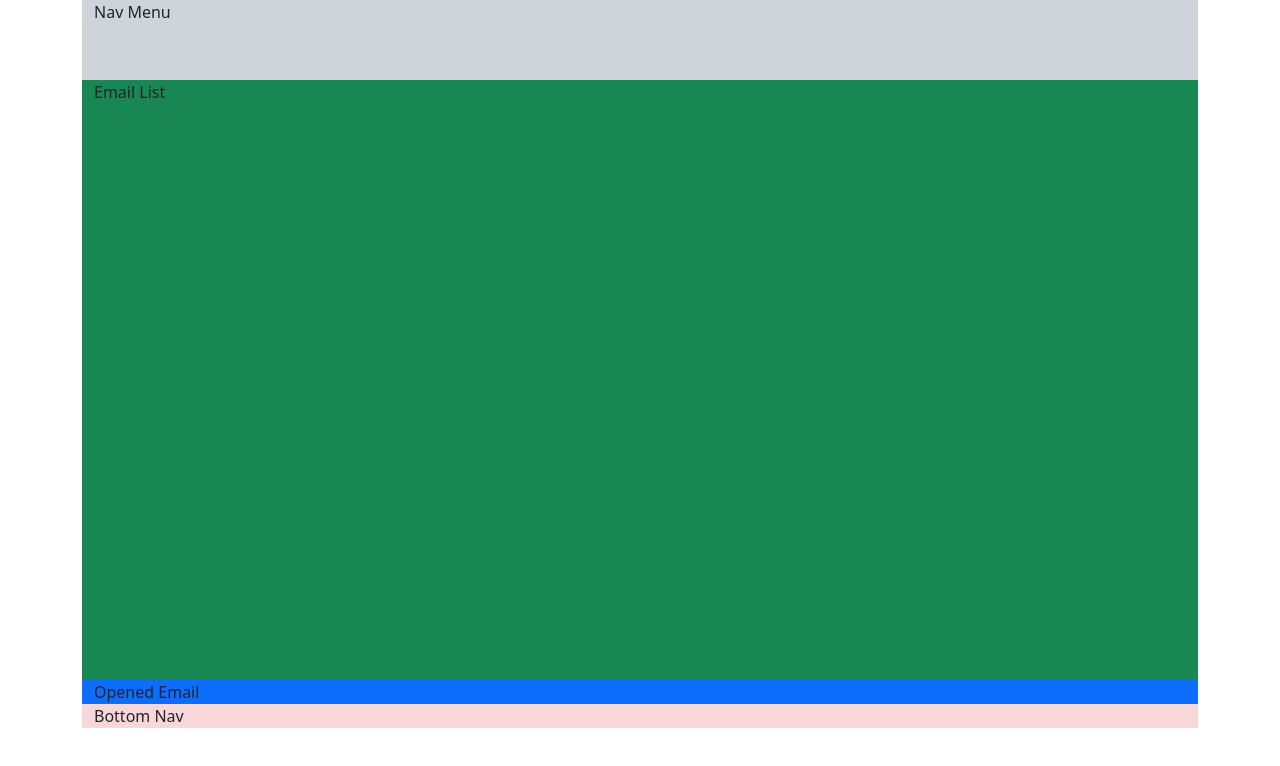
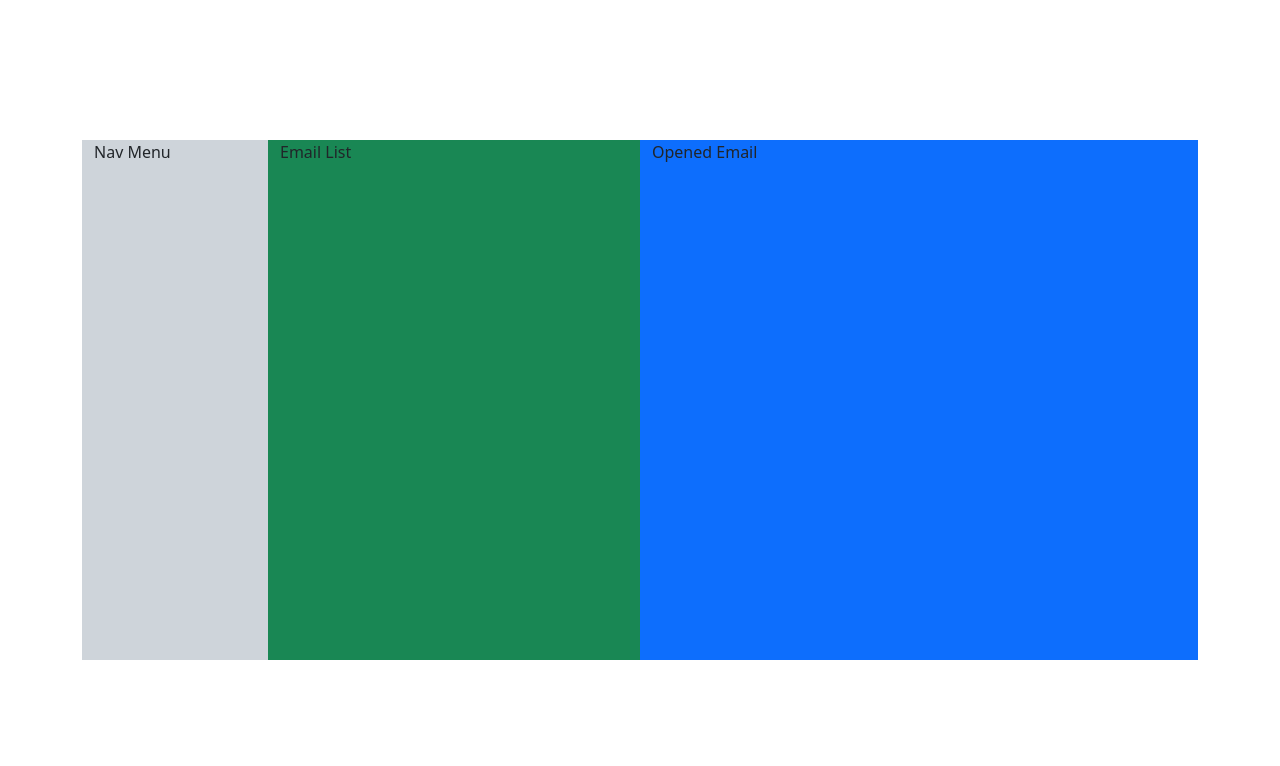
Before and after one commit to marcopowell/bootstrap-email-powell, a plain HTML site: page index.html in a window 1280 px wide. Drawn offline with nearby package versions, Linux system fonts and the light colour scheme.

Commit message:
Constructed site structure only by using containers. Works at every desired breakpoint

```diff
--- a/index.html
+++ b/index.html
@@ -7,7 +7,7 @@
     <link rel="stylesheet" href="styles.css">
     <title>Bootstarp Grid Email</title>
 </head>
-<body class="d-flex flex-column justify-content-center">
+<body class="d-flex flex-column align-items-center justify-content-center" style="height: 100vh;">
     <div class="container">
 
     <!----------------------- Email UI container ------------------------->
@@ -17,19 +17,19 @@
 
                 <!----------------------- Main Nav Section  ------------------------->
 
-                <div class="col-12 bg-dark-subtle main-nav">
+                <div class="col-12 col-xl-2 bg-dark-subtle main-nav">
                     Nav Menu
                 </div>
 
                 <!----------------------- Email List Section  ------------------------->
 
-                <div class="col-12 bg-success email-list">
+                <div class="col-12 col-md-5 col-xl-4 bg-success email-list" style="height: 65vh;">
                     Email List
                 </div>
 
                 <!----------------------- Opened Email Section  ------------------------->
 
-                <div class="col bg-primary opened-email">
+                <div class="col col-md-7 col-xl-6 bg-primary opened-email" style="height: 65vh;">
                     Opened Email
                 </div>
 
@@ -42,5 +42,11 @@
             </div>
         </div>
     </div>
+
+        <!----------------- Bootstrap ---------------->
+        <script src="https://cdn.jsdelivr.net/npm/bootstrap@5.3.2/dist/js/bootstrap.bundle.min.js" integrity="sha384-C6RzsynM9kWDrMNeT87bh95OGNyZPhcTNXj1NW7RuBCsyN/o0jlpcV8Qyq46cDfL" crossorigin="anonymous"></script>
+
+        <!----------------- Font Awesome---------------->
+        <script src="https://kit.fontawesome.com/f280d99bd7.js" crossorigin="anonymous"></script>
 </body>
 </html>
--- a/styles.css
+++ b/styles.css
@@ -7,5 +7,42 @@ body {
 }
 
 .email-list {
-    height: 600px;
+    overflow-y: scroll;
 }
+
+.opened-email {
+    overflow-y: scroll;
+}
+
+.bottom-nav {
+    height: 80px;
+}
+
+/********** BREAKPOINTS **********/
+
+/* SMALL devices (phones, 576px and DOWN)*/
+@media (max-width: 576px) {
+
+}
+
+/* MEDIUM devices (tablets, 768px and DOWN)*/
+@media (max-width: 768px) {
+    .opened-email {
+        display: none;
+    }
+}
+
+/* MEDIUM devices (tablets, 768px and UP)*/
+@media (min-width: 768px) {
+
+}
+
+/* Large and XL devices (laptops, 1200px and UP)*/
+@media (min-width: 1200px) {
+    .main-nav {
+        height: 65vh;
+    }
+    .bottom-nav {
+        display: none;
+    }
+}
```
